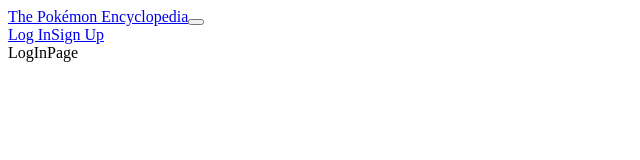
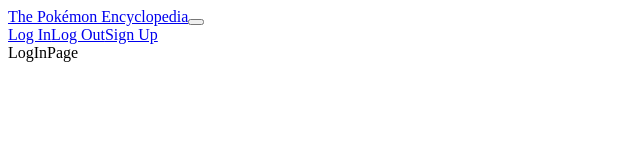
Before and after one commit to isola96/the_pokemon_encyclopedia, a React (Vite) app: page /login in a window 1280 px wide. Shown: the top 160 px of the page, without its empty margins (0-640 px from the left). Built offline with nearby package versions, Linux system fonts and the light colour scheme.

Commit message:
navbar links to right place

```diff
--- a/src/components/Navigation.jsx
+++ b/src/components/Navigation.jsx
@@ -13,8 +13,9 @@ const Navigation = () => {
 
 				<Navbar.Collapse id="basic-navbar-nav">
 					<Nav className="ms-auto">
-						<Nav.Link as={NavLink} end to="/">Log In</Nav.Link>
-						<Nav.Link as={NavLink} end to="/">Sign Up</Nav.Link>
+						<Nav.Link as={NavLink} end to="/login">Log In</Nav.Link>
+						<Nav.Link as={NavLink} end to="/logout">Log Out</Nav.Link>
+						<Nav.Link as={NavLink} end to="/signup">Sign Up</Nav.Link>
 					</Nav>
 				</Navbar.Collapse>
 			</Container>
```
